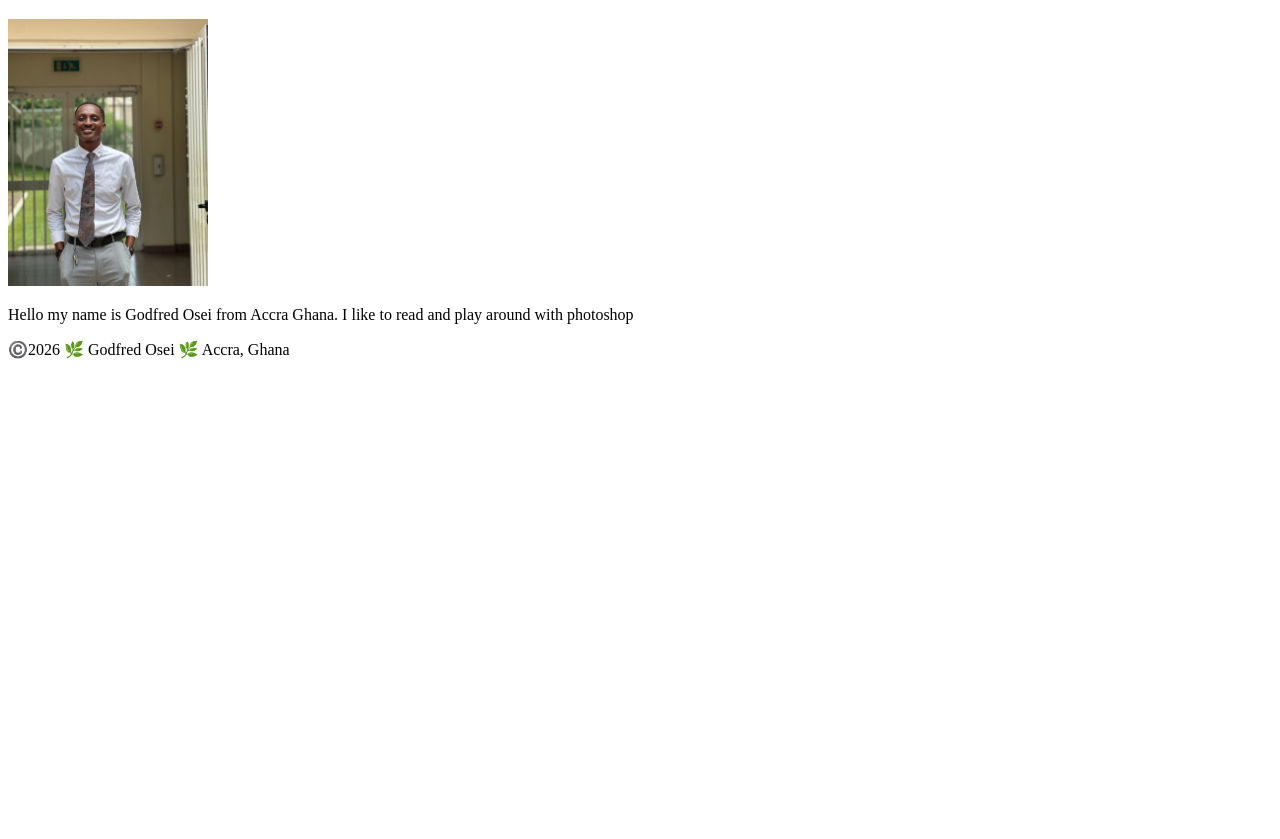
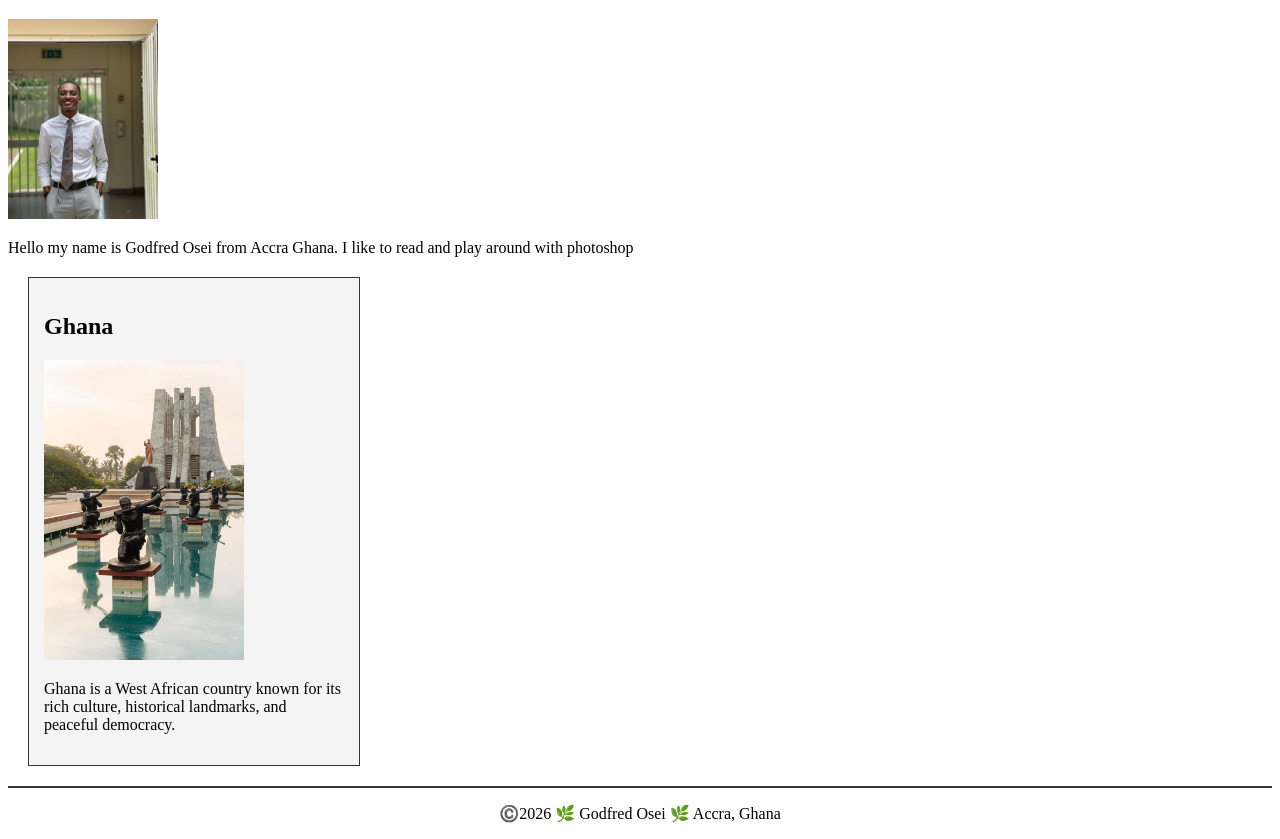
Before and after one commit to oseigodfred/wdd130, a plain HTML site: page index.html in a window 1280 px wide. Shown: the part 87-926 px from the top of the page. Before the commit the page ends 800 px from the top, so only its background shows below. Drawn offline with Linux system fonts and the light colour scheme.

Commit message:
added css

```diff
--- a/index.html
+++ b/index.html
@@ -5,12 +5,16 @@
     <meta charset="UTF-8">
     <meta name="viewport" content="width=device-width, initial-scale=1.0">
     <title>Godfred Osei | WDD 130</title>
+    <meta name="descrition" content="Godfred Osei, WDD130, Personal Home Page.">
+    <meta name="author" content="Godfred Osei">
+    <link rel="stylesheet" href="styles/styles.css">
 </head>
+
 
 <body>
     <header>
         <nav>
-            <a href="#">Home</a>
+            <a href=" #">Home</a>
             <a href="wwr/">Rafting Website</a>
         </nav>
     </header>
@@ -20,6 +24,12 @@
         <p>Hello my name is Godfred Osei from Accra Ghana. I like to read and play around with
             photoshop</p>
     </main>
+    <aside>
+        <h2>Ghana</h2>
+        <img src="images/ghana.jpeg" alt="Kwame Nkrumah Museum">
+        <p>Ghana is a West African country known for its rich culture,
+            historical landmarks, and peaceful democracy.</p>
+    </aside>
     <footer>
         <p>©️2026 🌿 Godfred Osei 🌿 Accra, Ghana</p>
     </footer>
--- a/styles/styles.css
+++ b/styles/styles.css
@@ -0,0 +1,32 @@
+main {
+    max-width: 800px;
+}
+
+main img {
+    width: 150px;
+    height: auto;
+}
+
+aside {
+    width: 300px;
+    margin: 20px;
+    border: 1px solid #333;
+    padding: 15px;
+    background-color: #f4f4f4;
+    color: #000;
+}
+
+aside img {
+    width: 200px;
+    height: auto;
+}
+
+p {
+    padding: 0;
+}
+
+footer {
+    margin-top: 20px;
+    border-top: 2px solid #333;
+    text-align: center;
+}
```
Also changed, not shown: images/ghana.jpeg (added).
